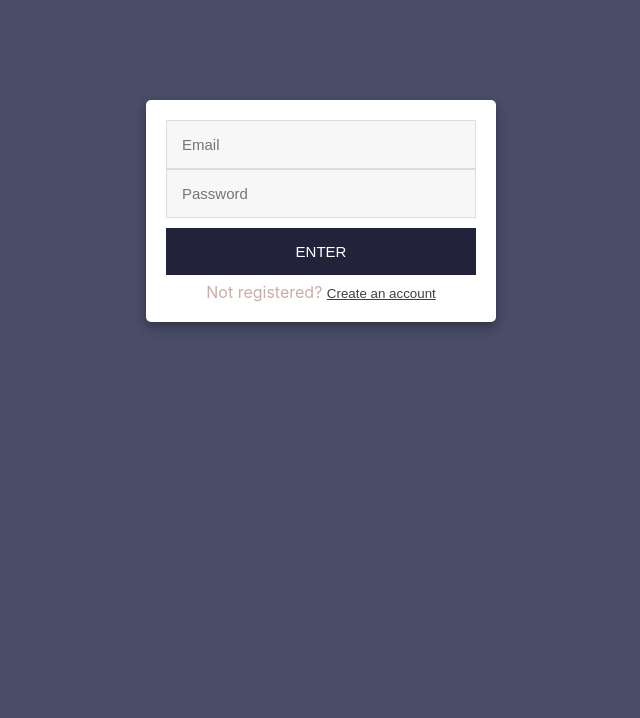
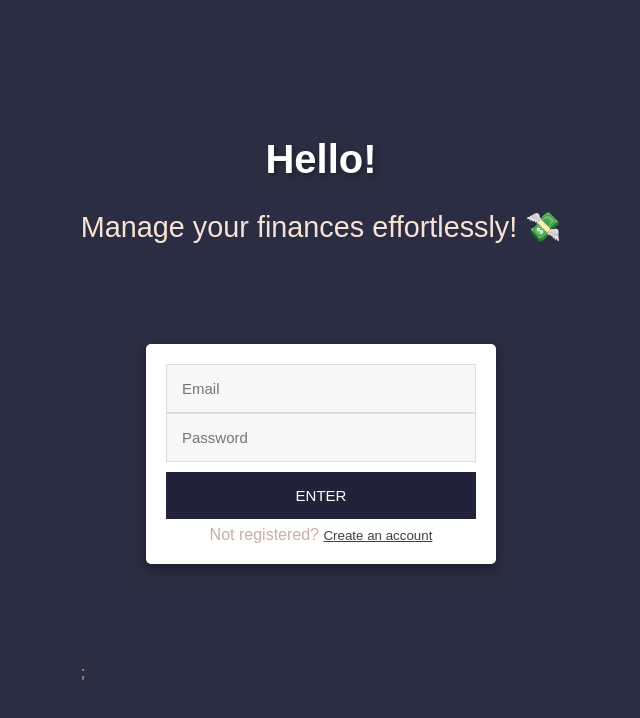
Before and after one commit to haile1713/Simple--Expense-tracker-app-with-ML-, a React (Create React App) app in the folder updated--version/: page / in a window 1280 px wide. Shown: the top 718 px of the page, without its empty margins (319-959 px from the left). Built offline with nearby package versions, Linux system fonts and the light colour scheme; no server answers.

Commit message:
enhanced user friendly ui

```diff
--- a/updated--version/src/App.css
+++ b/updated--version/src/App.css
@@ -2,3 +2,33 @@
   background: #4a4e69;
   color: #c9ada7;
 }
+@keyframes bounce {
+	0%, 20%, 50%, 80%, 100% {
+		transform: translateY(0);
+	}
+	40% {
+		transform: translateY(-30px);
+	}
+	60% {
+		transform: translateY(-15px);
+	}
+}
+
+h1 {
+	color: #ffffff;
+	font-size: 2.5rem;
+	text-align: center;
+	margin-top: 20px;
+	font-weight: bold;
+	text-shadow: 2px 2px 5px rgba(0, 0, 0, 0.3);
+	animation: bounce 2s infinite; /* Apply the bounce animation */
+}
+
+
+h2 {
+	color: #f8e2d4; /* Light text color */
+	font-size: 1.8rem; /* Adjust font size */
+	text-align: center; /* Center the text */
+	margin-top: 10px; /* Space between h1 and h2 */
+	font-weight: normal; /* Normal font weight for contrast */
+}
--- a/updated--version/src/App.js
+++ b/updated--version/src/App.js
@@ -1,7 +1,13 @@
 import "./App.css";
 import Main from "./components/main";
 function App() {
-	return <Main />;
+	return (
+		<div>
+			<h1>Hello!</h1>
+			<h2>Manage your finances effortlessly! 💸 </h2>
+			<Main />;
+		</div>
+	);
 }
 
 export default App;
--- a/updated--version/src/components/forms/Login.css
+++ b/updated--version/src/components/forms/Login.css
@@ -42,3 +42,29 @@
 .submitBtn:focus{
     outline: none;
 }
+body {
+  margin: 0;
+  height: 100vh;
+  display: flex;
+  align-items: center;
+  justify-content: center;
+  background-color: #2b2d42; /* Background color */
+  font-family: Arial, sans-serif;
+}
+
+.container {
+  display: flex;
+  flex-direction: column;
+  align-items: center;
+  justify-content: center;
+}
+
+.login-form {
+  background-color: #fff;
+  padding: 30px;
+  border-radius: 10px;
+  box-shadow: 0 4px 15px rgba(0, 0, 0, 0.1);
+  max-width: 400px;
+  width: 100%;
+  text-align: center;
+}
```
Also changed, not shown: 1 other file (tests, documents, lock files or other folders).
